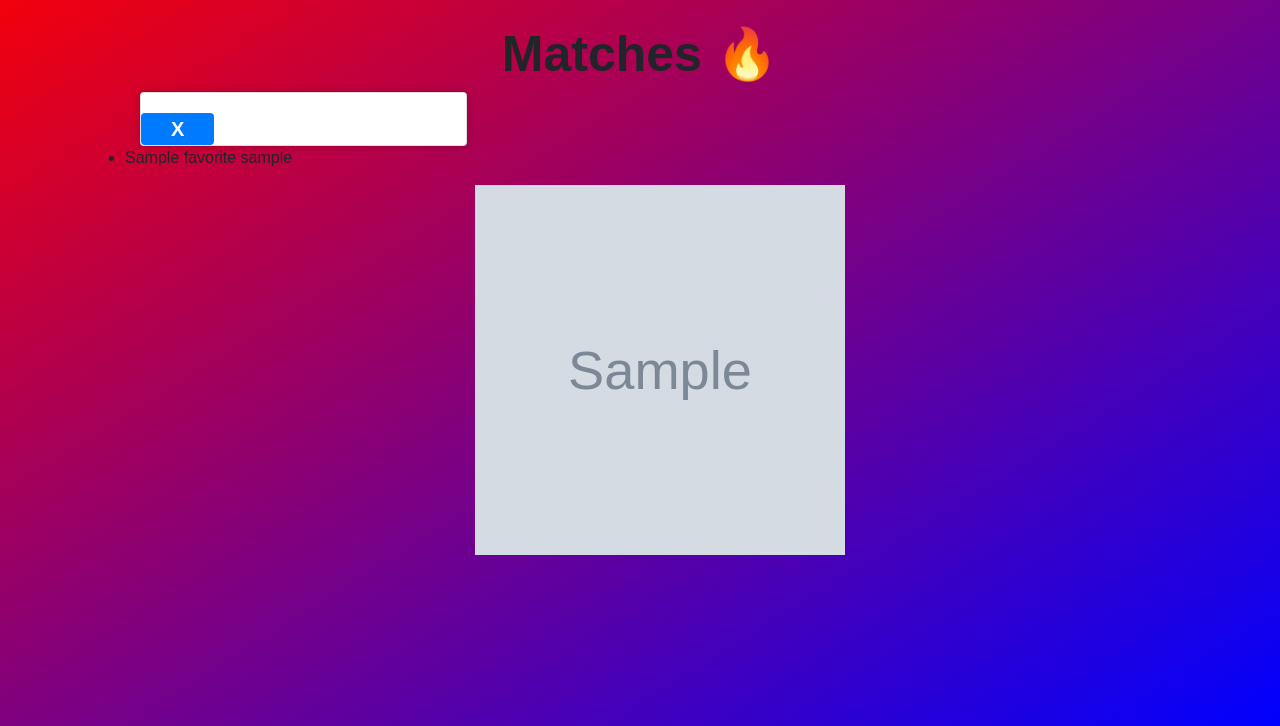
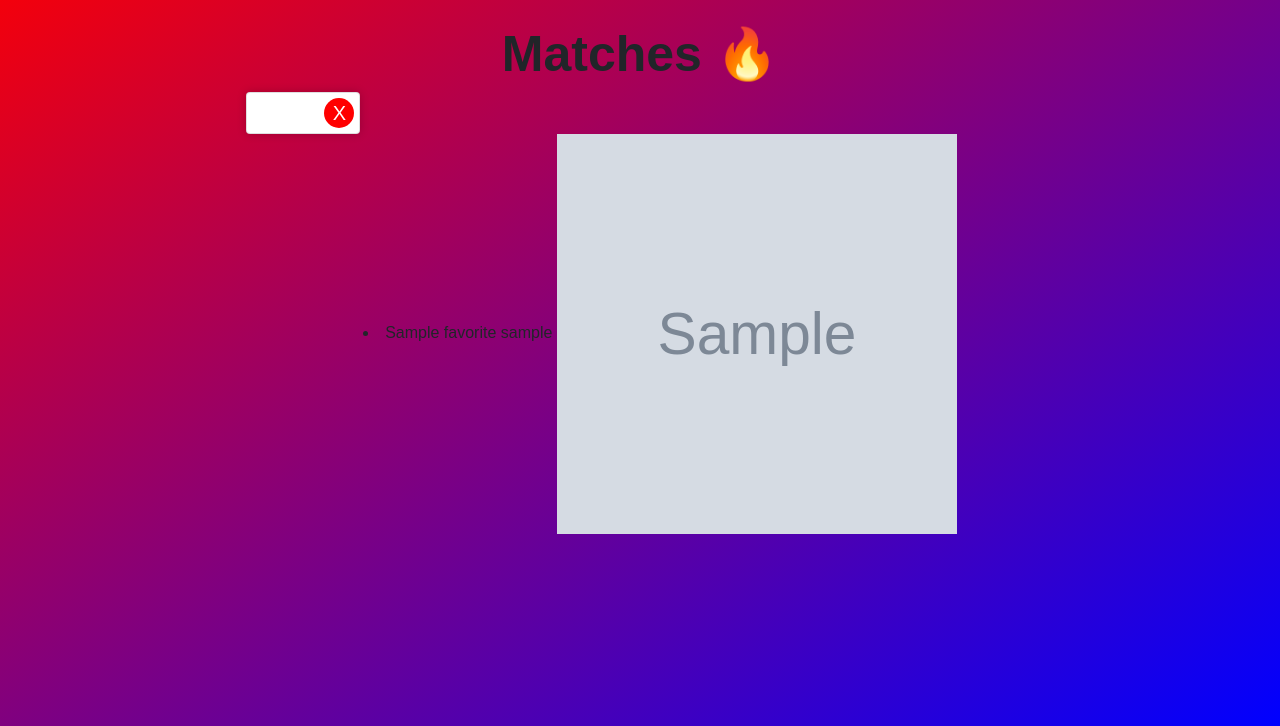
Before and after one commit to technicallyoutdoors/playlst, a Python web app: template website/templates/shared_favorites.html in a window 1280 px wide. Shown: the part 74-800 px from the top of the page. Run offline with Jinja, Linux system fonts and the light colour scheme; the template is opened without the code that fills it: most values are stand-ins (such as "Sample title", 1, 10 or a date in 2020); grey boxes marked "Sample" are stand-in pictures; some libraries are stand-ins or nearby versions.

Commit message:
matched the favorites front end with the shared favorites front end

```diff
--- a/website/templates/shared_favorites.html
+++ b/website/templates/shared_favorites.html
@@ -26,55 +26,57 @@
   {% endfor %}
 </ul>
 {% else %}
-<p>No matches yet :/ come back later!</p>
+<p>No matches yet :/ come back later when you add more FLIX to your favs</p>
 {% endif %}
 
 <style>
-  .text-center {
-    text-align: center;
-  }
-  h1 {
-    font-family: Arial, sans-serif;
-    font-size: 50px;
-    font-weight: bold;
-  }
-  h2 {
-    background-color: #f7f7f7;
-    display: inline-block;
-    padding: 5px 10px;
-    border-radius: 5px;
-    font-family: Arial, sans-serif;
-    font-size: 24px;
-    font-weight: bold;
-    background-color: white;
-    padding: 1px; /* add some padding to make the background more visible */
-    text-align: center;
-  }
-
-  h3 {
-    font-family: Arial, sans-serif;
-    font-size: 16px;
-    font-weight: bold;
-  }
-  img {
-    display: block;
-    margin-left: auto;
-    margin-right: auto;
-    padding: 15px;
-  }
-  .text-center {
-    text-align: center;
-  }
   body {
     background: linear-gradient(to bottom right, #ff0000, #0000ff);
     background-attachment: fixed;
     background-size: cover;
     font-family: Arial, sans-serif;
   }
-  button {
+  .container {
+    margin: 0 auto;
+    text-align: center;
+  }
+
+  h1 {
+    font-family: Arial, sans-serif;
+    font-size: 50px;
+    font-weight: bold;
+  }
+
+  .generic_button {
+    display: block;
     background-color: #007bff;
     color: white;
-    padding: 1px 30px;
+    padding: 12px 24px;
+    border-radius: 35px;
+    border: none;
+    margin-top: 20px;
+    cursor: pointer;
+    font-size: 20px;
+    font-weight: bold;
+  }
+
+  li {
+    justify-content: center;
+    align-items: center;
+  }
+
+  .generic_button:hover {
+    background-color: #0056b3;
+  }
+
+  label {
+    font-family: Arial, sans-serif;
+    font-size: 16px;
+    font-weight: bold;
+  }
+
+  input {
+    padding: 12px 24px;
     border-radius: 4px;
     border: none;
     margin-top: 20px;
@@ -82,6 +84,134 @@
     font-size: 20px;
     font-weight: bold;
   }
+
+  ul {
+    list-style-position: inside;
+  }
+
+  .group-info {
+    display: flex;
+    flex-direction: column;
+    align-items: center;
+    justify-content: center;
+    padding: 20px;
+    background-color: trasparent;
+    border-radius: 35px;
+    }
+
+    .title {
+    font-size: 24px;
+    font-weight: bold;
+    margin-bottom: 10px;
+    }
+
+    .info {
+    display: flex;
+    flex-direction: column;
+    align-items: flex-start;
+    }
+
+    .card {
+      width: 35%;
+      margin: 0 auto;
+      padding: 20px;
+      margin: auto;
+      text-align: center;
+      background-color: #007bff;
+      color: white;
+      border-radius: 5px;
+      box-shadow: 0 0 5px rgba(0, 0, 0, 0.2);
+    }
+    @media (max-width: 480px) {
+      .card {
+        width: 100%; /* Set width to 100% to fill the screen */
+        margin: 20px 0; /* Set top and bottom margin to 20px, and remove horizontal margin */
+        padding: 20px; /* Maintain the same padding */
+      }
+    }
+    .card-header {
+      font-size: 24px;
+      padding: 10px;
+      background-color: #007bff;
+      color: #fff;
+      border-top-left-radius: 5px;
+      border-top-right-radius: 5px;
+    }
+
+    .card-body {
+      padding: 20px;
+    }
+
+    .subtitle {
+      font-size: 18px;
+      font-weight: bold;
+      margin-bottom: 5px;
+    }
+
+    .value {
+      font-size: 14px;
+      margin-top: 0;
+      margin-bottom: 20px;
+    }
+
+    .members {
+      list-style: none;
+      margin: 0;
+      padding: 0;
+      font-size: 16px;
+    }
+
+    .members li {
+      margin-bottom: 5px;
+    }
+
+    #change_button {
+      background-color: black;
+      border-radius: 10px;
+    }
+    p {
+      font-size: 16px;
+      line-height: 1.5;
+      margin: 0px 0;
+      color: black;
+      max-width: 300px;
+      font-family: Arial, sans-serif;
+      margin: 0 250px;
+      background-color: white;
+      border-radius: 35px;
+      margin: 0 auto;
+      padding: 10px;
+      text-align: center;
+    }
+
+    @media (max-width: 480px) {
+      p {
+        font-size: 16px;
+        margin: 0 auto;
+      }
+    }
+
+    .button-group {
+      display: flex;
+      flex-wrap: wrap;
+      justify-content: center;
+      align-items: center;
+      text-align: center;
+    }
+
+    .button-group button {
+      flex: 1 1 auto;
+      margin: 10px;
+      width: 300px;
+      border-radius: 35x;
+    }
+
+    body {
+      background: linear-gradient(to bottom right, #FF0000, #0000FF);
+      background-attachment: fixed;
+      background-size: cover;
+    }
+
     .card {
       border-radius: 15px;
       background-color: white;
@@ -90,6 +220,7 @@
     }
     .card-body {
       padding: 0;
+
     }
     .col {
       margin-bottom: 20px;
@@ -100,23 +231,30 @@
       left: 0;
       width: 100%;
       padding: 10px;
-    background-color: rgba(255, 255, 255, 0.7);
+      background-color: rgba(255,255,255,0.7);
       text-align: center;
     }
 
     .card-text {
       font-size: 16px;
     }
-  p {
-    font-size: 16px;
-    line-height: 1.5;
-    margin: 10px 0;
-    color: black;
-    font-family: Arial, sans-serif;
-    text-align: justify;
-    margin: 250px;
-    word-wrap: break-word;
+    .delete-btn {
+      position: absolute;
+      top: 5px;
+      right: 5px;
+      background-color: red;
+      color: white;
+      border: none;
+      border-radius: 50%;
+      width: 30px;
+      height: 30px;
+      font-size: 20px;
+      line-height: 20px;
+      text-align: center;
+      padding: 0;
+      cursor: pointer;
     }
+
 
   </style>
 
```
Also changed, not shown: instance/database.db. Lines whose indentation alone changed are shown as unchanged.
